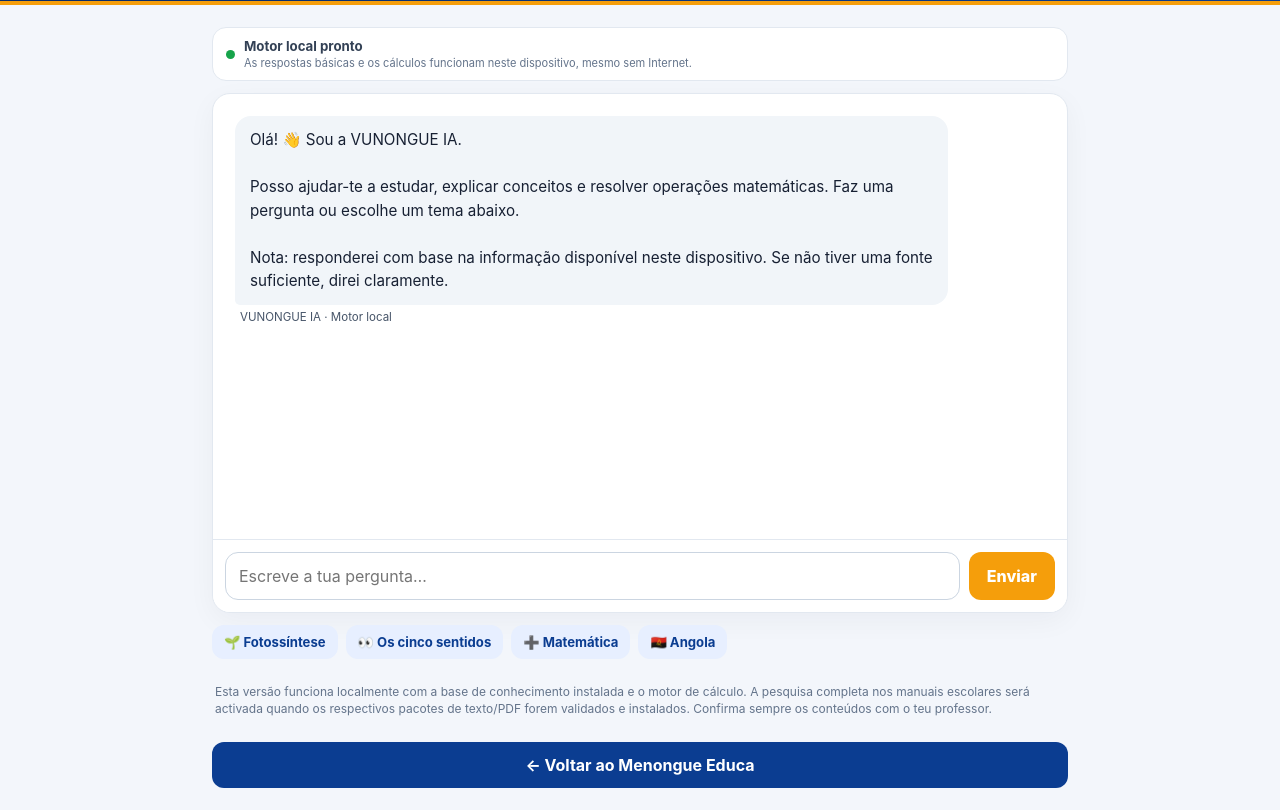
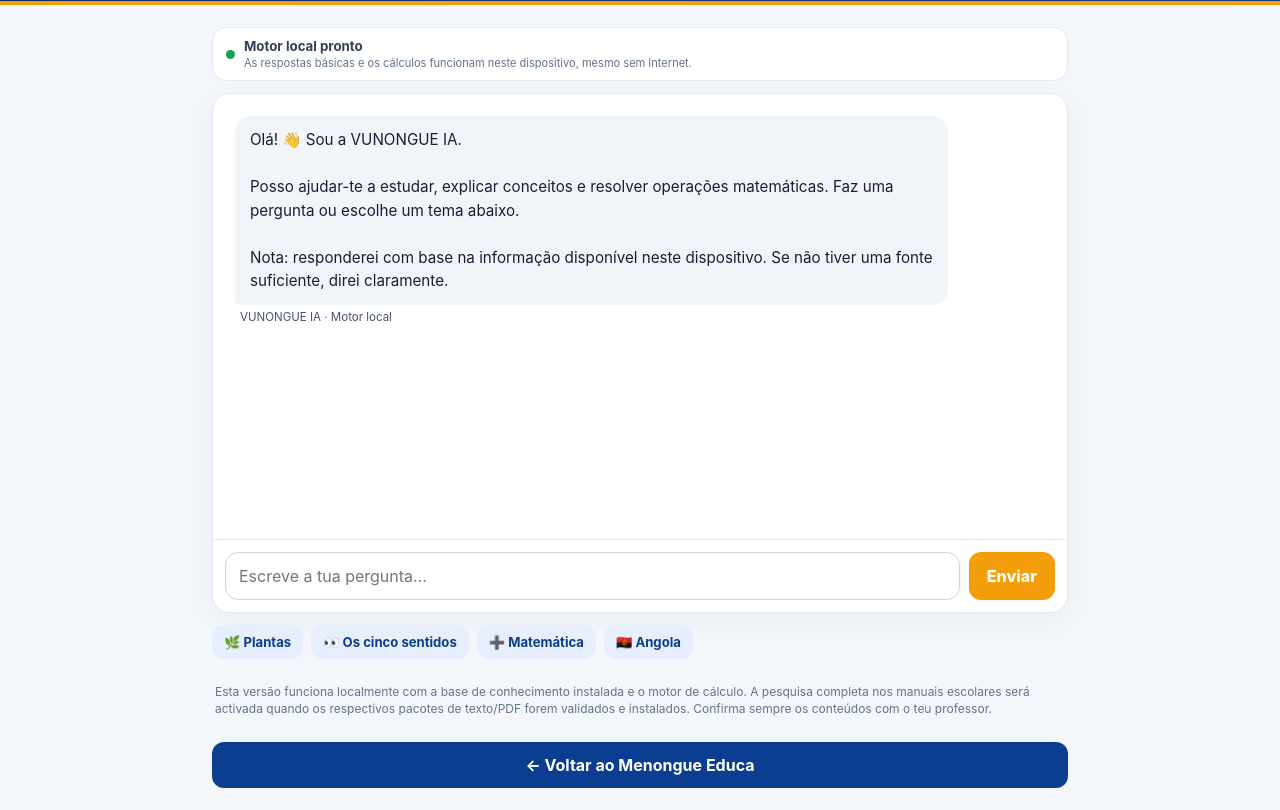
Before and after one commit to leonardonumatchipepes-droid/menongueeduca, a plain HTML site: page ia.html in a window 1280 px wide. Shown: the part 77-887 px from the top of the page. Drawn offline with Linux system fonts and the light colour scheme.

Commit message:
fix: align VUNONGUE suggestions with installed offline knowledge

```diff
--- a/ia.html
+++ b/ia.html
@@ -37,7 +37,7 @@ Nota: responderei com base na informação disponível neste dispositivo. Se nã
 </div>
 <form class="composer" id="questionForm"><input id="question" maxlength="500" autocomplete="off" placeholder="Escreve a tua pergunta…" aria-label="A tua pergunta"><button id="send" type="submit">Enviar</button></form>
 </section>
-<div class="quick" aria-label="Perguntas sugeridas"><button type="button" data-q="O que é a fotossíntese?">🌱 Fotossíntese</button><button type="button" data-q="Quais são os cinco sentidos?">👀 Os cinco sentidos</button><button type="button" data-q="Quanto é 125 + 48?">➕ Matemática</button><button type="button" data-q="O que é Angola?">🇦🇴 Angola</button></div>
+<div class="quick" aria-label="Perguntas sugeridas"><button type="button" data-q="O que são as plantas?">🌿 Plantas</button><button type="button" data-q="Quais são os cinco sentidos?">👀 Os cinco sentidos</button><button type="button" data-q="Quanto é 125 + 48?">➕ Matemática</button><button type="button" data-q="O que é Angola?">🇦🇴 Angola</button></div>
 <p class="note">Esta versão funciona localmente com a base de conhecimento instalada e o motor de cálculo. A pesquisa completa nos manuais escolares será activada quando os respectivos pacotes de texto/PDF forem validados e instalados. Confirma sempre os conteúdos com o teu professor.</p>
 <a class="back" href="index.html">← Voltar ao Menongue Educa</a>
 </main>
```
